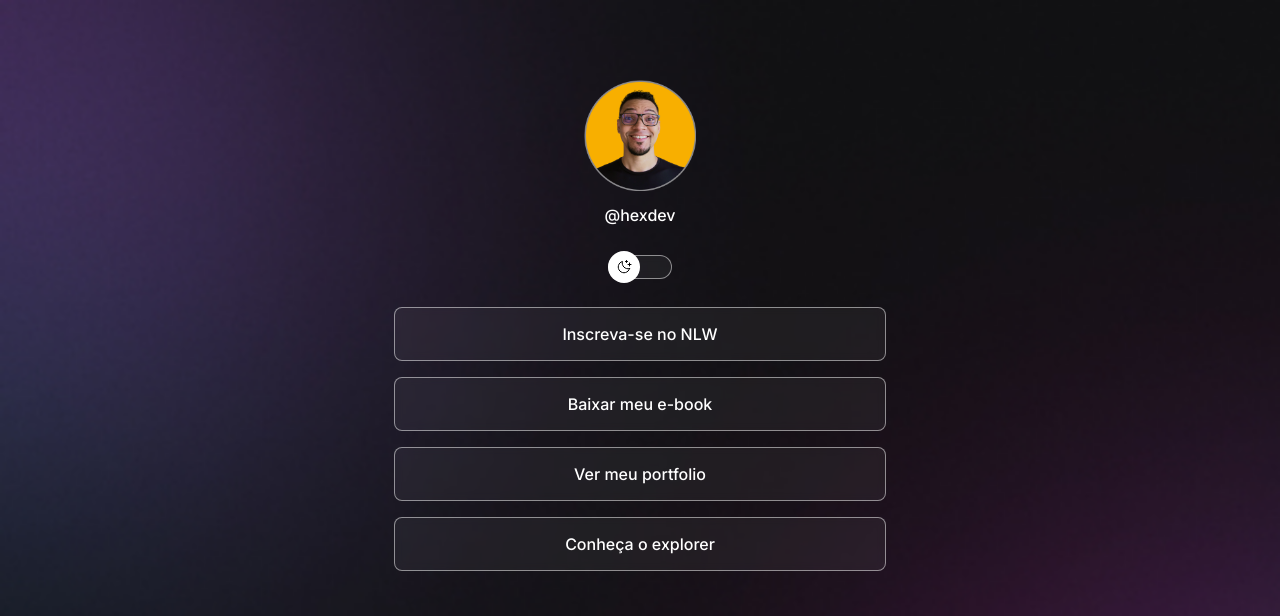
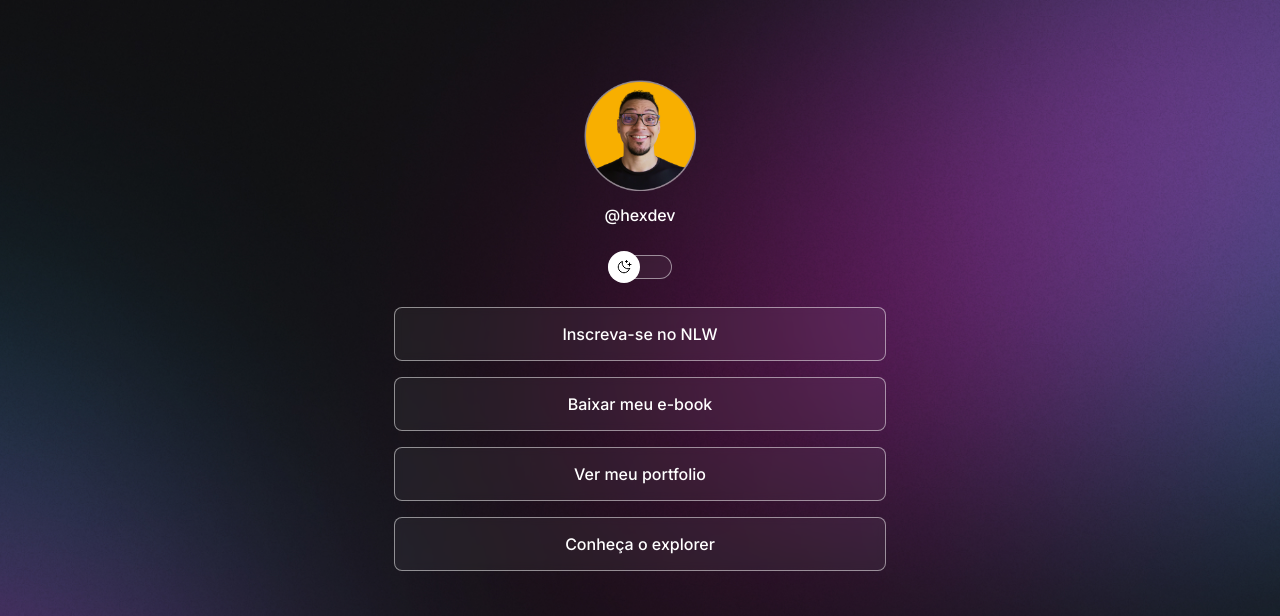
Before and after one commit to hexdevpro/Hexlinks, a plain HTML site: page index.html in a window 1280 px wide. Shown: the top 616 px of the page. Drawn offline with nearby package versions, Linux system fonts and the light colour scheme.

Commit message:
change background based on media queries

```diff
--- a/style.css
+++ b/style.css
@@ -26,6 +26,7 @@
 
 body {
   background: var(--bg-url) no-repeat top center/cover;
+  height: 100vh;
 }
 
 body * {
@@ -159,3 +160,13 @@ footer {
   text-align: center;
   font-size: 14;
 }
+
+@media (min-width: 700px) {
+  :root {
+    --bg-url: url(./assets/bg-desktop.jpg);
+  }
+
+  .light {
+    --bg-url: url(./assets/bg-desktop-ligth.jpg);
+  }
+}
```
